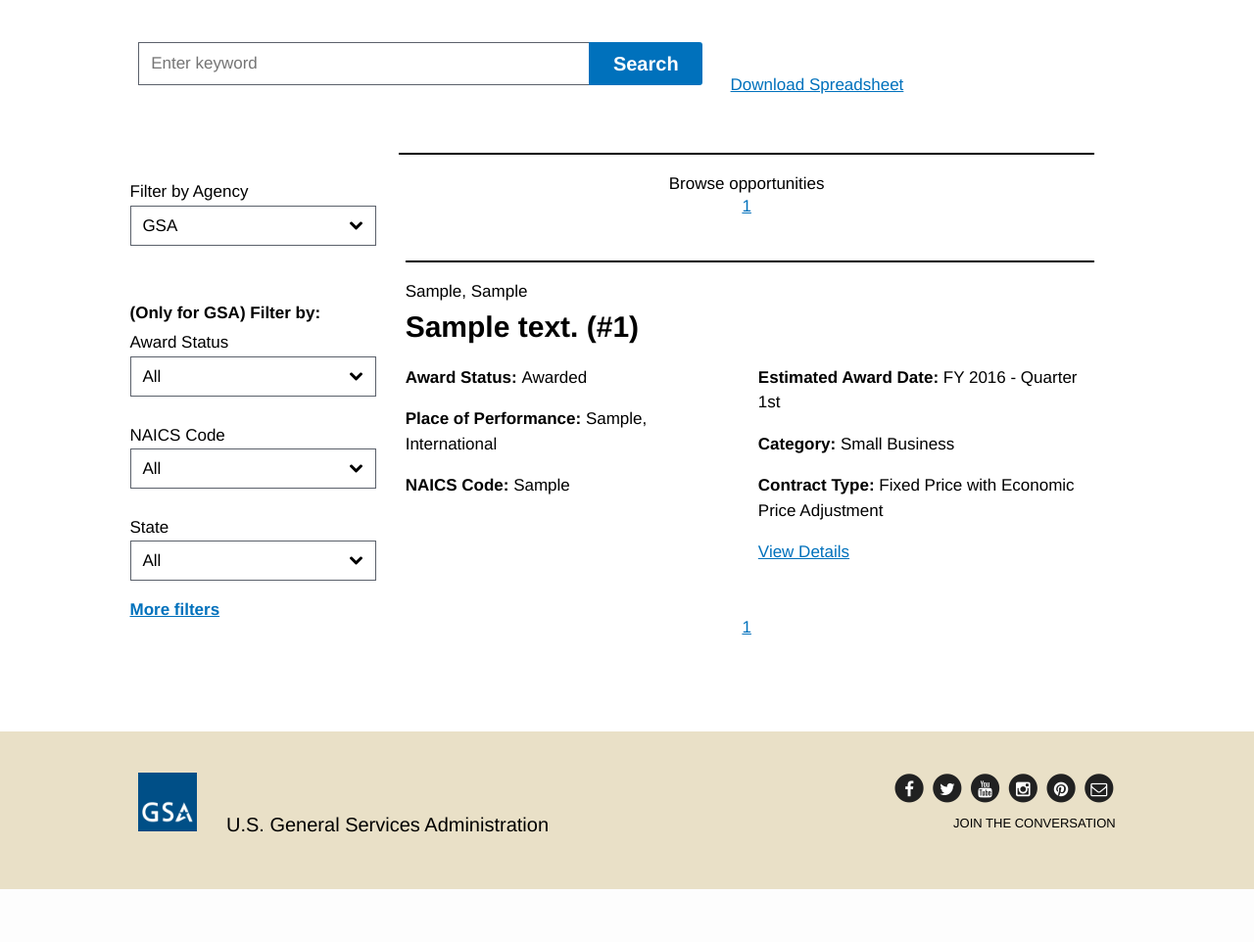
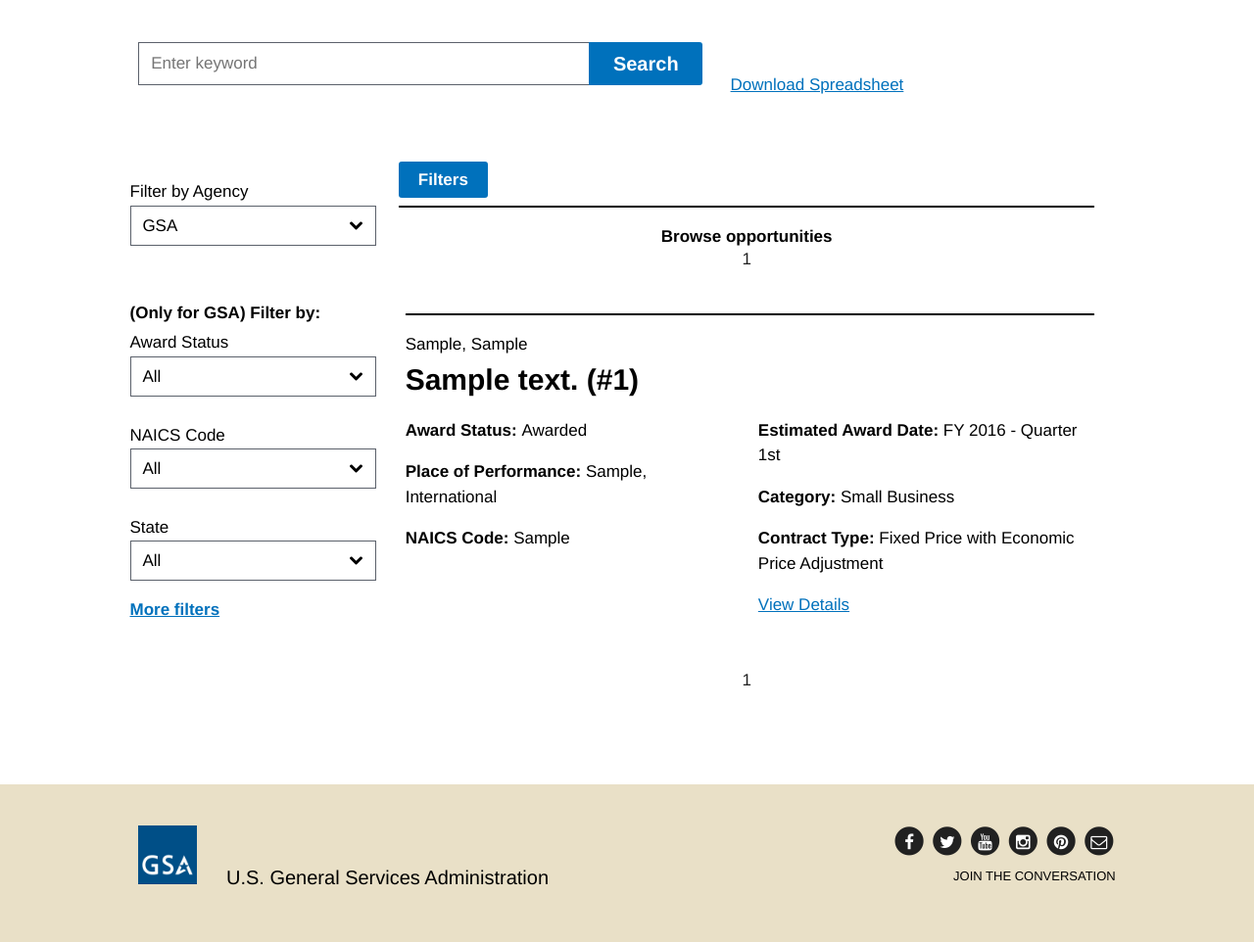
Before and after one commit to 18F/forecast, a Django app: page / in a window 1280 px wide. Shown: the part 74-1036 px from the top of the page at 98% size. Before the commit the page ends 982 px from the top, so only its background shows below. Run offline with Django 3.2, Linux system fonts and the light colour scheme; tables that the repository leaves empty hold one stand-in row (values such as "Sample post").

Commit message:
Small changes to pagination, addressed grid, added basic drawer with toggle

```diff
--- a/forecast-admin/forecast/opportunities/templates/includes/filters.html
+++ b/forecast-admin/forecast/opportunities/templates/includes/filters.html
@@ -1,3 +1,20 @@
+<form id="agency">
+  <div class="form-group-dropdown">
+    <label for="agency-dropdown">Filter by Agency</label>
+    <select name="agency-dropdown" id="agency-dropdown" >
+      <option default value="gsa">GSA</option>
+      <option value="state">Department of State</option>
+      <option value="ed">Department of Education</option>
+    </select>
+
+  </div>
+</form>
+
+<p>
+  <br>
+</p>
+
+<div class="usa-heading-small">(Only for GSA) Filter by:</div>
 <form>
   <div class="form-group-dropdown">
   <label for="award_status-dropdown">Award Status</label>
--- a/forecast-admin/forecast/opportunities/templates/main.html
+++ b/forecast-admin/forecast/opportunities/templates/main.html
@@ -17,39 +17,22 @@
 
 
   <div class="usa-grid">
-    <div class="usa-width-one-fourth">
-
-      <form id="agency">
-        <div class="form-group-dropdown">
-          <label for="agency-dropdown">Filter by Agency</label>
-          <select name="agency-dropdown" id="agency-dropdown" >
-            <option default value="gsa">GSA</option>
-            <option value="state">Department of State</option>
-            <option value="ed">Department of Education</option>
-          </select>
-
-        </div>
-      </form>
-
-      <p>
-        <br>
-      </p>
-
-      <div class="usa-heading-small">(Only for GSA) Filter by:</div>
+    <button data-drawer-toggle="">Filters</button>
+    <drawer class="usa-width-one-fourth">
 
       {% include 'includes/filters.html' %}
 
-    </div>
-    <div class="usa-width-three-fourths">
+    </drawer>
+    <section class="usa-width-three-fourths">
       <div id="opportunities">
         <div class="pagination-menu">Browse opportunities</div>
-        <ul class="paginationTop"></ul>
+        <ul class="pagination-top"></ul>
         <ul class="list">
             {% include 'includes/opportunity.html' %}
         </ul>
-        <ul class="paginationBottom"></ul>
+        <ul class="pagination-bottom"></ul>
       </div>
-    </div>
+    </section>
   </div>
 </div>
 
@@ -61,19 +44,109 @@
 <script src="{% static 'assets/js/vendor/underscore-min.js' %}"></script>
 <script src="{% static 'assets/js/vendor/list.min.js' %}"></script>
 <script src="{% static 'assets/js/vendor/list.pagination.min.js' %}"></script>
+
+<script>
+  $(function() {
+
+    /**
+     * Utilities for setting or removing tabindex on all focusable elements
+     * in a parent div. Useful for hiding elements off-canvas without setting
+     * display:none, while still removing from the tab order
+     */
+    var accessibility = {
+      removeTabindex: function removeTabindex($elm) {
+        $elm
+          .find('a, button, :input, [tabindex]')
+          .attr('tabindex', '-1');
+      },
+      restoreTabindex: function restoreTabindex($elm) {
+        $elm
+          .find('a, button, :input, [tabindex]')
+          .attr('tabindex', '0');
+      }
+    };
+
+    var KEYCODE_ESC = 27;
+
+    var defaultSelectors = {
+      'body': 'drawer',
+      'toggle': '[data-drawer-toggle]'
+    };
+
+    /**
+     * Drawer widget
+     * @constructor
+     * @param {Array} terms - Term objects with
+     * @param {Object} selectors - CSS selectors for drawer components
+     */
+    var Drawer = function Drawer(selectors) {
+      var self = this;
+
+      self.selectors = $.extend({}, defaultSelectors, selectors);
+
+      self.$body = $(self.selectors.body);
+      self.$toggle = $(self.selectors.toggle);
+
+      // Initialize state
+      self.isOpen = true;
+
+      // Remove tabindices
+      accessibility.removeTabindex(self.$body);
+
+      // Bind listeners
+      self.$toggle.on('click', this.toggle.bind(this));
+    };
+
+    Drawer.prototype = {
+
+      toggle: function() {
+        console.log(this)
+        var method = this.isOpen ? this.hide : this.show;
+        method.apply(this);
+      },
+
+      show: function() {
+        this.$body.addClass('is-open').attr('aria-hidden', 'false');
+        this.$toggle.addClass('active');
+        this.isOpen = true;
+        accessibility.restoreTabindex(this.$body);
+      },
+
+      hide: function() {
+        this.$body.removeClass('is-open').attr('aria-hidden', 'true');
+        this.$toggle.removeClass('active');
+        this.isOpen = false;
+        accessibility.removeTabindex(this.$body);
+
+      },
+
+      /** Close drawer on escape keypress */
+      handleKeyup: function(e) {
+        if (e.keyCode == KEYCODE_ESC) {
+          if (this.isOpen) {
+            this.hide();
+          }
+        }
+      }
+    };
+
+    var drawer = new Drawer();
+
+  });
+</script>
 <script type="text/javascript">
   /**
    *Initializes list.js
    **/
   var paginationTopOptions = {
     name: 'paginationTop',
-    paginationClass: 'paginationTop',
+    paginationClass: 'pagination-top',
     innerWindow: 5,
     outerWinder: 1
   }
   var paginationBottomOptions = {
     name: 'paginationBottom',
-    paginationClass: 'paginationBottom',
+    paginationClass: 'pagination-bottom',
     innerWindow: 5,
     outerWinder: 1
   }
--- a/forecast-admin/forecast/static/assets/_scss/all.scss
+++ b/forecast-admin/forecast/static/assets/_scss/all.scss
@@ -44,6 +44,7 @@
 @import 'components/alerts';
 @import 'components/accordions';
 @import 'components/social-links';
+@import 'components/pagination';
 
 
 // Blocks -------------- //
--- a/forecast-admin/forecast/static/assets/_scss/core/_grid.scss
+++ b/forecast-admin/forecast/static/assets/_scss/core/_grid.scss
@@ -2,6 +2,9 @@
 .usa-grid-full {
   @include outer-container();
   max-width: $site-max-width;
+
+
+
 
   @include media($medium) {
     .usa-offset-one-twelfth {
--- a/forecast-admin/forecast/static/assets/css/main.css
+++ b/forecast-admin/forecast/static/assets/css/main.css
@@ -2464,7 +2464,7 @@ body {
     clear: both;
     content: "";
     display: table; }
-  @media screen and (min-width: 600px) {
+  @media screen and (min-width: 37.5em) {
     .usa-grid .usa-offset-one-twelfth,
     .usa-grid-full .usa-offset-one-twelfth {
       margin-left: 8.5298%; }
@@ -2561,7 +2561,7 @@ body {
       .usa-grid .usa-width-one-twelfth:nth-child(3n),
       .usa-grid-full .usa-width-one-twelfth:nth-child(3n) {
         margin-right: 0; } }
-  @media screen and (min-width: 1201px) {
+  @media screen and (min-width: 48em) {
     .usa-grid .usa-width-one-whole,
     .usa-grid-full .usa-width-one-whole {
       float: left;
@@ -3853,7 +3853,7 @@ a.usa-label, a.usa-label-big {
       padding-left: 2.5rem;
       padding-right: 2.5rem; } }
 
-@media screen and (min-width: min-width 600px 6) {
+@media screen and (min-width: min-width 37.5em 6) {
   .width-one-sixth {
     float: left;
     display: block;
@@ -4360,6 +4360,28 @@ fieldset {
 .usa-social-links a {
   display: inline-block; }
 
+.pagination-menu {
+  border-top: 2px solid;
+  font-weight: 700;
+  padding-top: 20px;
+  text-align: center; }
+
+.pagination-top,
+.pagination-bottom {
+  margin: auto; }
+
+.pagination-top > li,
+.pagination-bottom > li {
+  display: inline-block;
+  padding: 0px 5px 0px 5px;
+  margin: 0px; }
+
+.pagination-top > li.active a,
+.pagination-bottom > li.active a {
+  color: #212121;
+  cursor: default;
+  text-decoration: none; }
+
 .detail-label {
   font-weight: bold; }
 
@@ -4429,28 +4451,6 @@ fieldset {
 .usa-search-submit-text {
   font-size: 2rem; }
 
-.opportunity-row {
-  padding-left: 20px;
-  padding-right: 20px;
-  padding-bottom: 1.5em; }
-
-.office {
-  border-top: 2px solid !important;
-  padding-top: 1em; }
-
-.opportunity-row-alternate {
-  background-color: #f1f1f1; }
-
-.description {
-  font-size: 3rem;
-  font-weight: bold; }
-
-#results li:before {
-  content: ""; }
-
-.usa-search-submit-text {
-  font-size: 2rem; }
-
 .usa-heading-small {
   font-weight: 600;
   margin-bottom: -20px;
@@ -4459,18 +4459,4 @@ fieldset {
 .form-group-dropdown {
   margin-left: -30px !important; }
 
-.pagination-menu {
-  border-top: 2px solid;
-  padding-top: 20px;
-  text-align: center; }
-
-.paginationTop, .paginationBottom {
-  margin: auto; }
-
-.paginationTop > li,
-.paginationBottom > li {
-  display: inline-block;
-  padding: 0px 5px 0px 5px;
-  margin: 0px; }
-
 /*# sourceMappingURL=main.css.map */
```
Also changed, not shown: forecast-admin/forecast/static/assets/_scss/components/_pagination.scss (added, +25 -0 lines), forecast-admin/forecast/static/assets/_scss/core/_grid-settings.scss (+5 -5 lines), forecast-admin/forecast/static/assets/_scss/custom.scss (+0 -44 lines), 1 other file.
